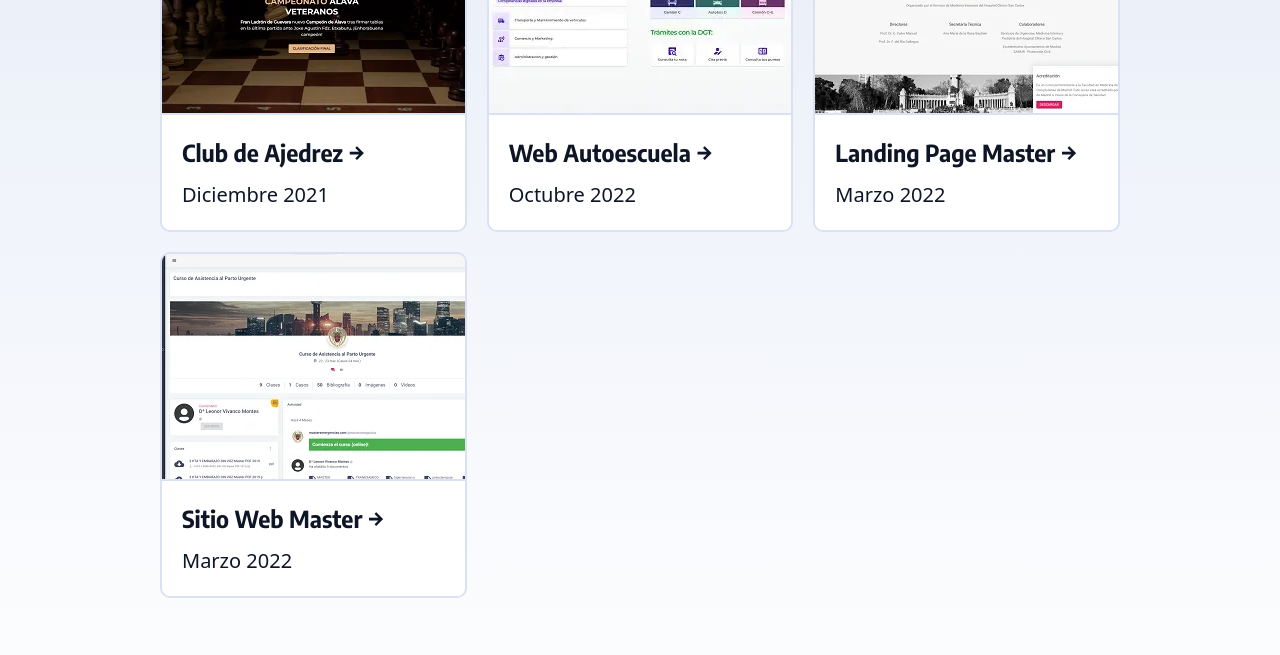
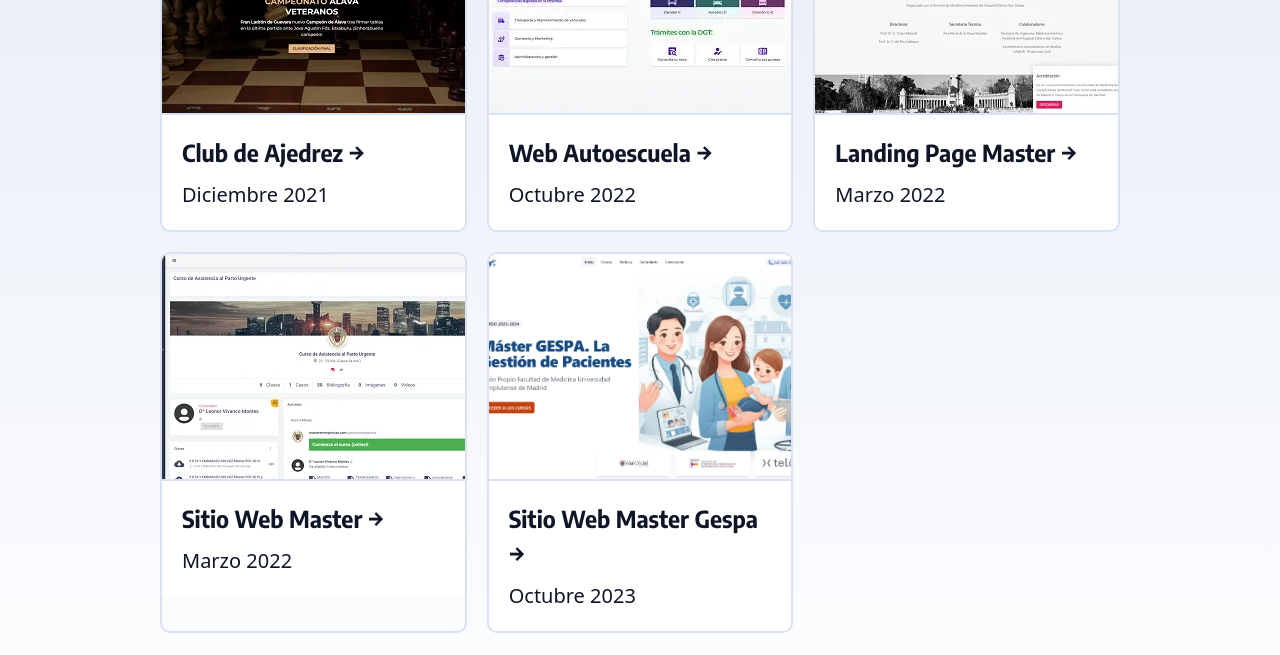
Before and after one commit to jorgeabf/jorgeabf, an Astro site: page /portfolio in a window 1280 px wide. Shown: the part 362-1017 px from the top of the page. Built offline with nearby package versions, Linux system fonts and the light colour scheme; Astro itself is replaced by a stand-in of ours.

Commit message:
add: gespa link

```diff
--- a/src/data.js
+++ b/src/data.js
@@ -2,6 +2,7 @@ import egidazu from './images/portfolio-400/egidazu-web.webp'
 import autoescuela from './images/portfolio-400/web-autoescuela.webp'
 import master from './images/portfolio-400/master-inicio.webp'
 import master2 from './images/portfolio-400/master-wpa.webp'
+import masterGespace from './images/portfolio-400/master-gespa.png'
 
 export const proyectos = [
   {
@@ -32,5 +33,12 @@ export const proyectos = [
     alt: 'Sitio Web Master en Medicina de Emergencia',
     proyecto: 'Sitio Web Master',
     fecha: 'Marzo 2022'
+  },
+  {
+    href: 'https://mastergespa.com',
+    imagen: masterGespace,
+    alt: 'Sitio Web Master en Gestión de Pacientes',
+    proyecto: 'Sitio Web Master Gespa',
+    fecha: 'Octubre 2023'
   }
 ]
```
Also changed, not shown: src/images/portfolio-400/master-gespa.png (added).
